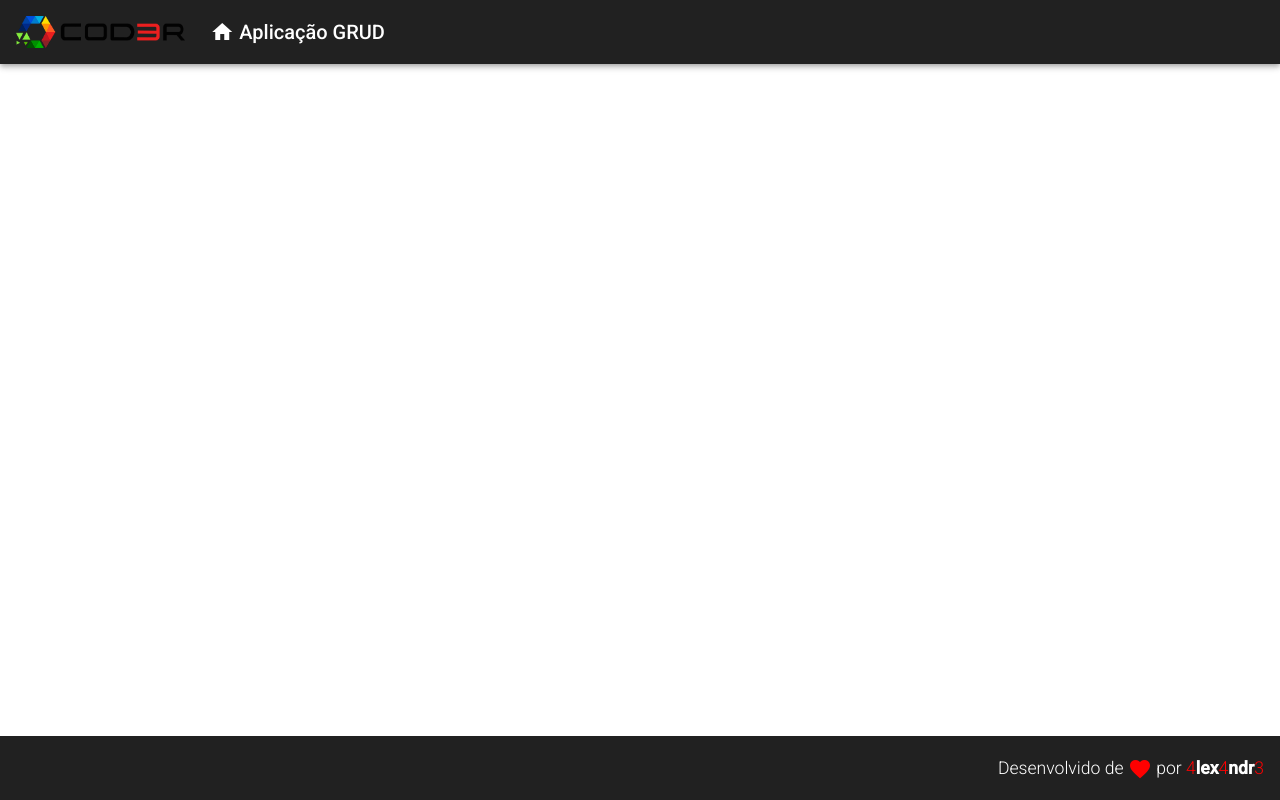
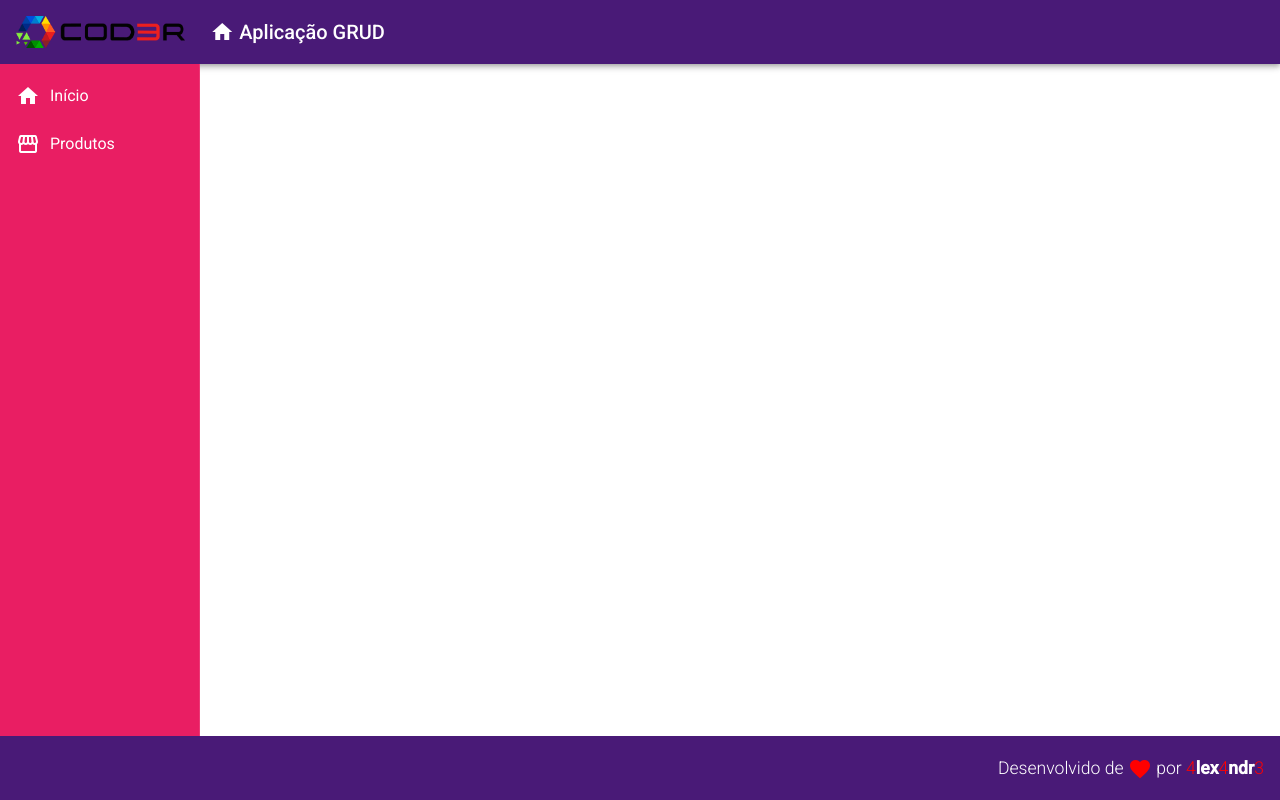
Before and after one commit to AlexandrePascoal/angular-com-jsonserver, an Angular app in the folder frontend/: page / in a window 1280 px wide. Built offline with nearby package versions, Linux system fonts and the light colour scheme.

Commit message:
Implementacao componente nav e mudanca de cores no css

```diff
--- a/frontend/src/app/app.component.html
+++ b/frontend/src/app/app.component.html
@@ -1,2 +1,3 @@
 <app-header></app-header>
+<app-nav></app-nav>
 <app-footer></app-footer>
--- a/frontend/src/app/components/template/footer/footer.component.css
+++ b/frontend/src/app/components/template/footer/footer.component.css
@@ -3,6 +3,7 @@
     bottom: 0;
     display: flex;
     justify-content: flex-end;
+    background-color: #491A77;
 }
 
 .footer > span {
--- a/frontend/src/app/components/template/header/header.component.css
+++ b/frontend/src/app/components/template/header/header.component.css
@@ -1,6 +1,7 @@
 .header {
     display: flex;
     align-items: center;
+    background-color: #491A77;
 }
 
 .header a {
--- /dev/null
+++ b/frontend/src/app/components/template/nav/nav.component.css
@@ -0,0 +1,12 @@
+.sidenav {
+    background-color: #e91e63;
+    width: 200px;
+}
+
+.sidenav a {
+    color: #fff;
+}
+
+.sidenav i {
+    padding-right: 10px;
+}
--- /dev/null
+++ b/frontend/src/app/components/template/nav/nav.component.html
@@ -0,0 +1,12 @@
+<mat-sidenav-container class="container">
+    <mat-sidenav class="sidenav" mode="side" opened fixedInViewport="true" fixedTopGap="64" fixedBottomGap="64">
+        <mat-nav-list class="nav-list">
+            <a mat-list-item>
+                <i class="material-icons">home</i>Início
+            </a>
+            <a mat-list-item>
+                <i class="material-icons">storefront</i>Produtos
+            </a>
+        </mat-nav-list>
+    </mat-sidenav>
+</mat-sidenav-container>
--- /dev/null
+++ b/frontend/src/app/components/template/nav/nav.component.ts
@@ -0,0 +1,15 @@
+import { Component, OnInit } from '@angular/core';
+
+@Component({
+  selector: 'app-nav',
+  templateUrl: './nav.component.html',
+  styleUrls: ['./nav.component.css']
+})
+export class NavComponent implements OnInit {
+
+  constructor() { }
+
+  ngOnInit(): void {
+  }
+
+}
```
Also changed, not shown: frontend/src/app/app.module.ts (+9 -2 lines).
